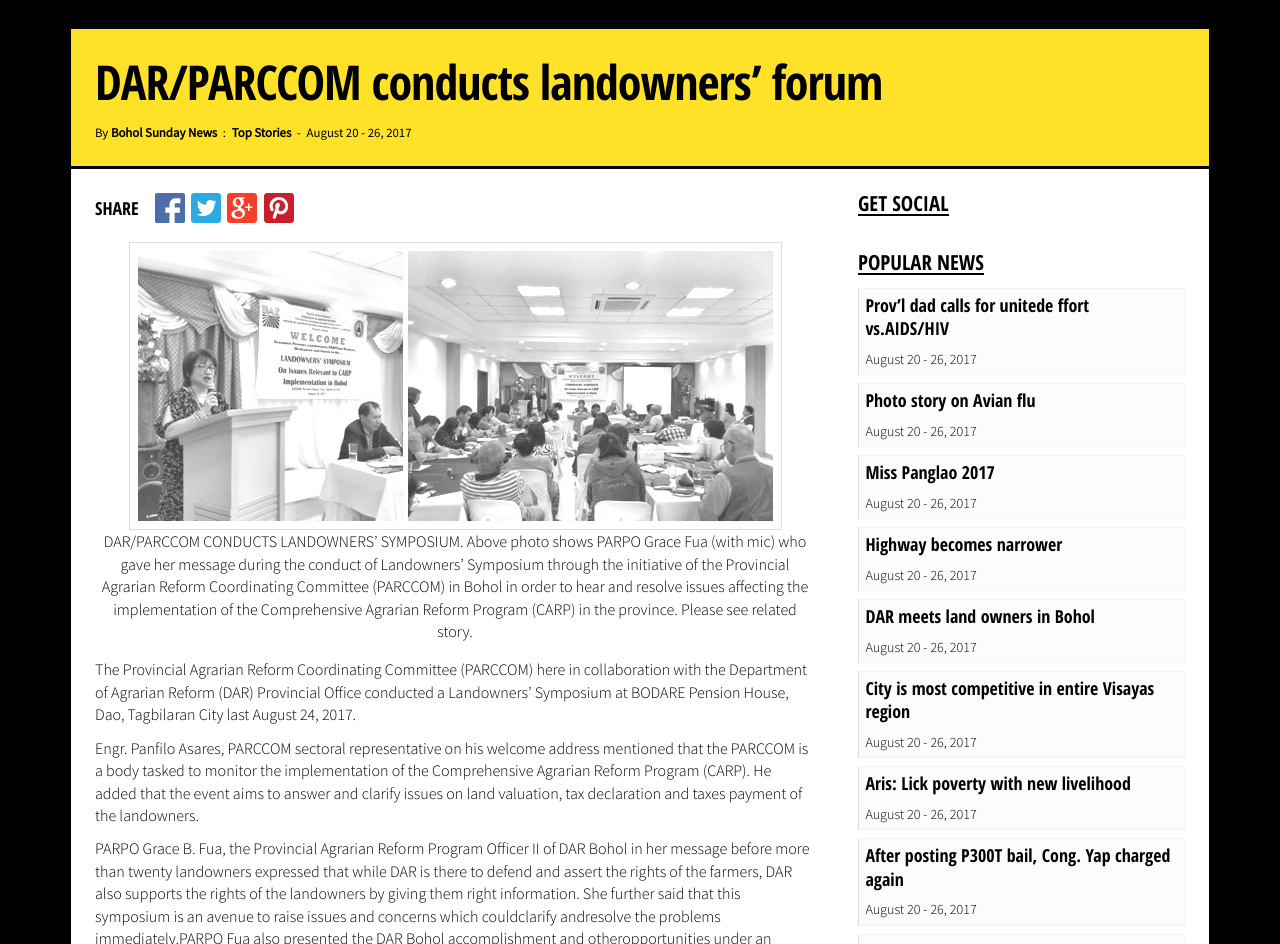
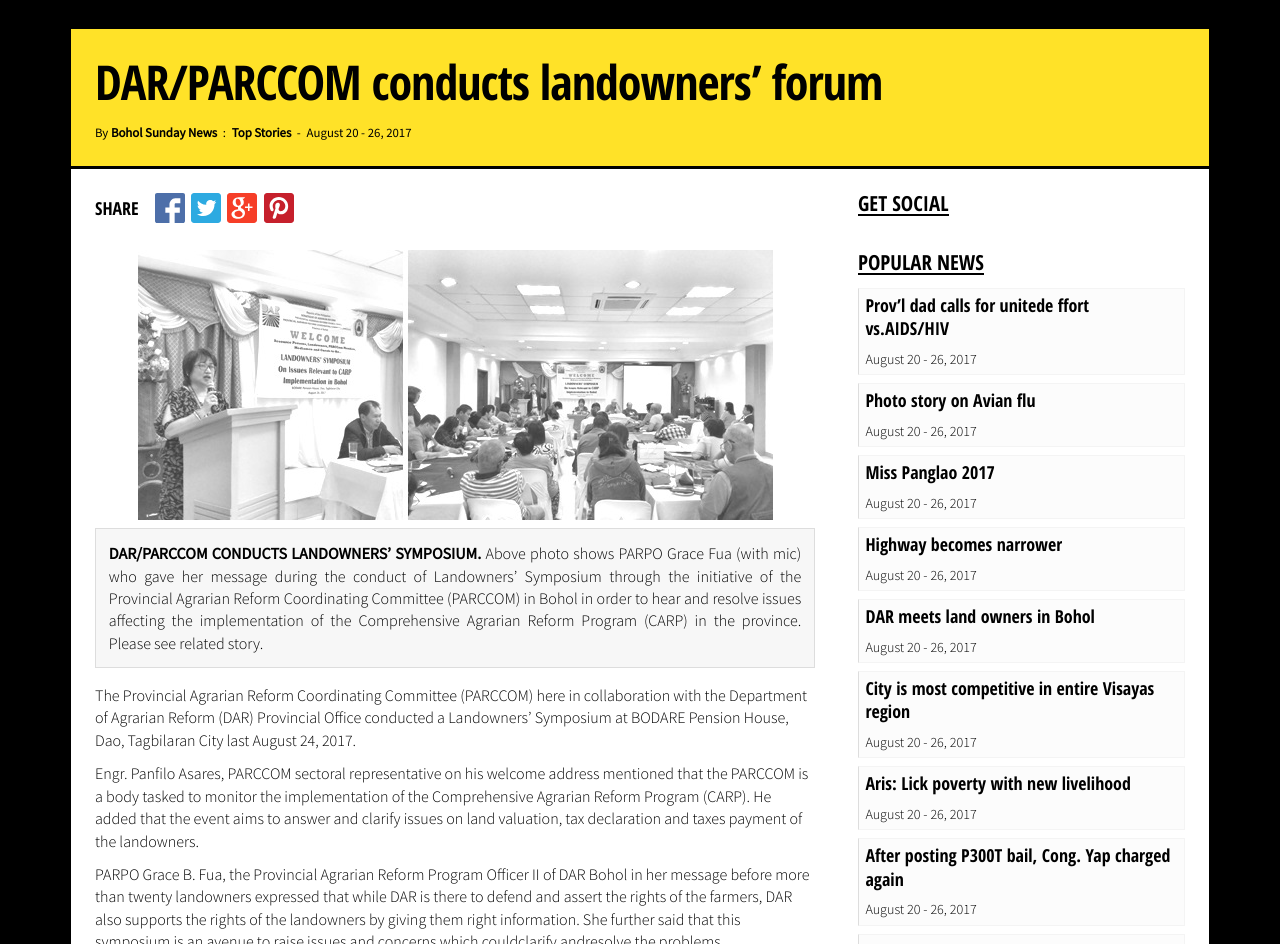
Before and after one commit to twintravelbohol/sunday, a Jekyll site: the page built from _posts/2017/august/2017-08-27-dar-parccom-conducts-landowners-forum.md, in a window 1280 px wide. Shown: the part 365-1309 px from the top of the page. Built offline with Jekyll 4.4.1, drawn with Linux system fonts in a browser that asks for light colours; nearby versions of some CDN libraries.

Commit message:
Add files via upload

```diff
--- a/_sass/5-layouts/post.sass
+++ b/_sass/5-layouts/post.sass
@@ -43,6 +43,20 @@
                   max-width: 100%
                   padding: .5rem
                   border: 1px solid #ddd
+
+               &.highlights-img img
+                  border: 0px
+                  padding: .5rem 1px
+
+               .highlights
+                  border: 1px solid #ddd
+                  background-color: lighten(#ddd, 10)
+                  text-align: justify
+                  padding: .8rem
+                  margin-bottom: 0px
+
+                  .hl-title
+                     font-weight: bold
 
          .post-sidebar
             margin-top: 1rem
```
